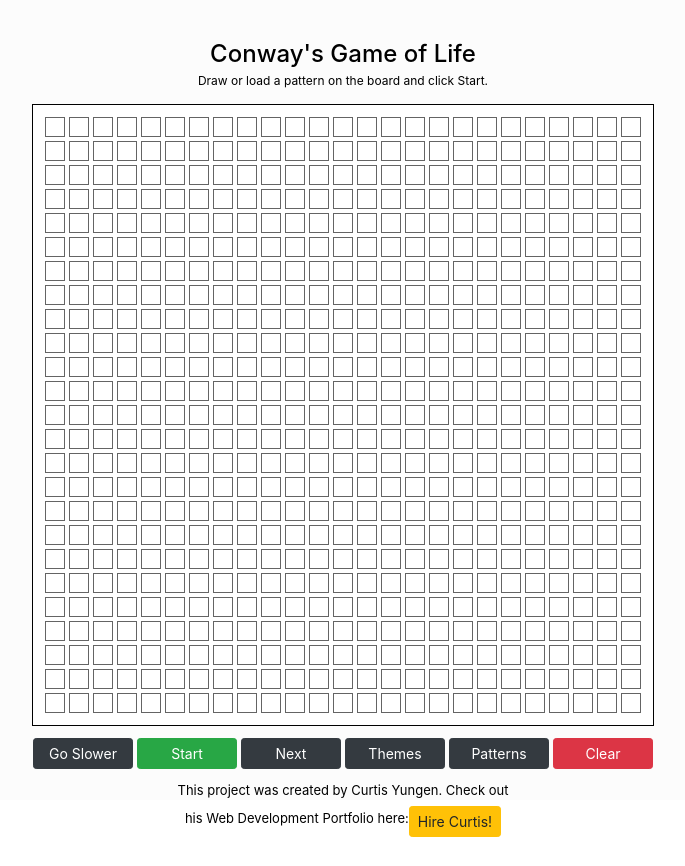
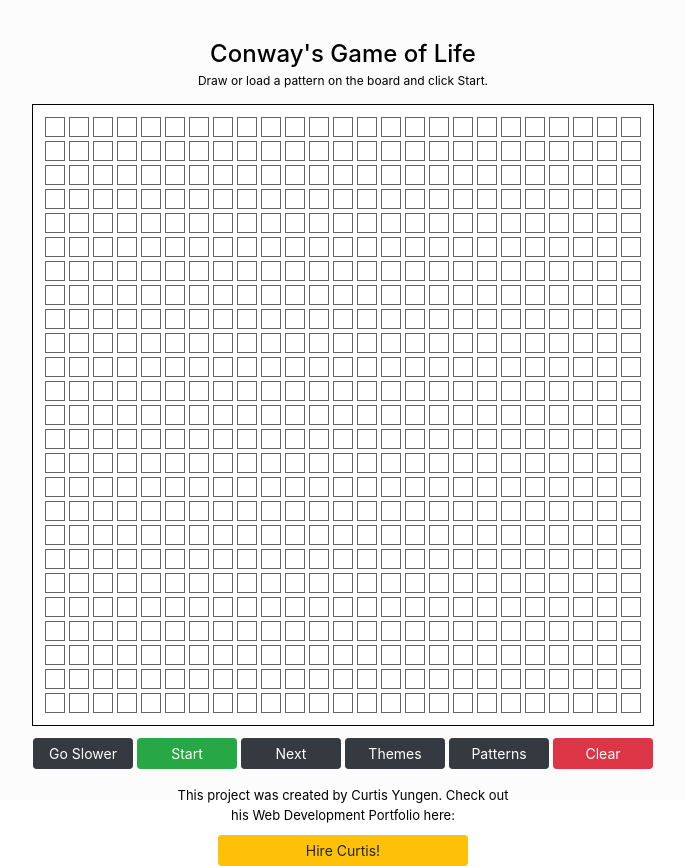
Before and after one commit to curtisyungen/conway, a React (Create React App) app: page / in a window 1280 px wide. Shown: the whole page, without its empty margins (297-982 px from the left). Before the commit the page ends 837 px from the top, so only its background shows below. Built offline with nearby package versions, Linux system fonts and the light colour scheme.

Commit message:
Add files via upload

```diff
--- a/src/components/Board/board.css
+++ b/src/components/Board/board.css
@@ -46,13 +46,14 @@
 }
 
 .curtis-btn {
-    margin-top: 5px;
+    margin-top: 10px;
     text-decoration: none;
+    width: 250px;
 }
 
 .curtis-text {
     font-size: 13px;
-    margin: 10px auto;
+    margin: 15px auto;
     width: 350px;
 }
 
```
